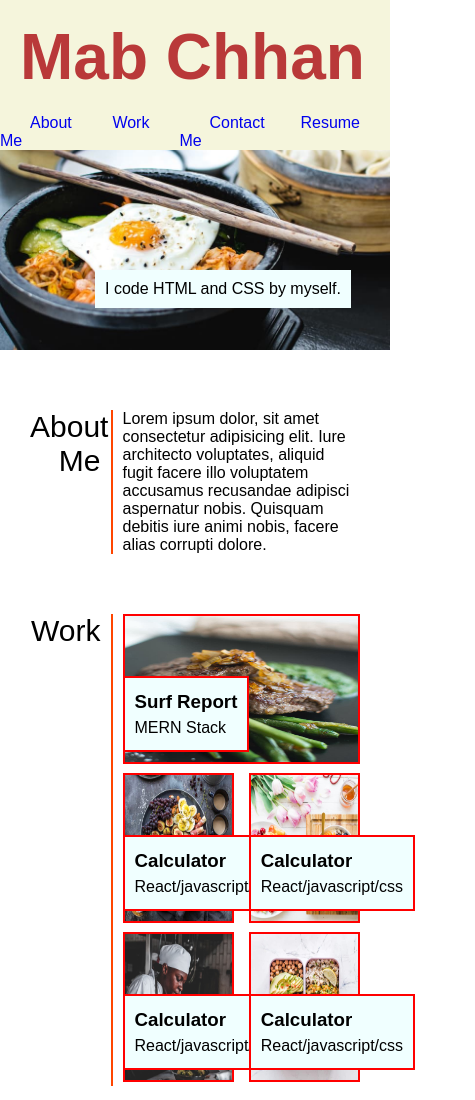
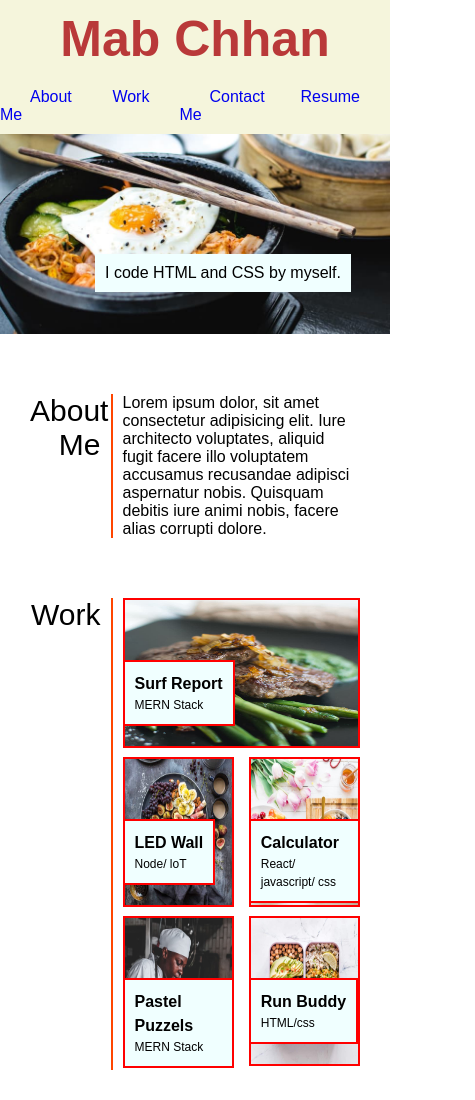
Before and after one commit to mabchhan/mabchhan-module2challenge, a plain HTML site: page index.html in a window 390 px wide. Shown: the top 1100 px of the page, 475 px wide, since content can reach past the window. Drawn offline with Linux system fonts and the light colour scheme.

Commit message:
continue on html, css and media query

```diff
--- a/assets/css/style.css
+++ b/assets/css/style.css
@@ -131,13 +131,19 @@ main {
   flex: 1 30%; /* flex-grow: 1; flex-basis: 20%; */
   list-style: none;
   gap: 5px;
+  /* overflow: hidden; */
 }
 
 .content-work ul li {
   position: relative;
   flex: 1 40%;
   padding-left: 10px;
+  /* transition: all 0.4s; */
 }
+
+/* .content-work ul li:focus {
+  transform: scale(1.1);
+} */
 
 .content-work ul li div {
   position: absolute;
@@ -154,12 +160,19 @@ main {
   border: 2px solid red;
   background-size: cover;
   background-position: center;
+  /* transition: all 0.4s; */
 }
 
-.content-work ul img:hover {
+.content-work ul a img:hover
+/* .content-work ul img:active */ {
   cursor: pointer;
   filter: brightness(90%);
+  /* transform: scale(1.1); */
   /* opacity: 90%; */
+}
+
+.content-work ul a img:active {
+  transform: scale(1.1);
 }
 
 .content-work ul li:first-child {
@@ -174,9 +187,45 @@ main {
   display: flex;
   justify-content: space-between;
   list-style: none;
-  padding: 0px 20px;
+  /* margin: 0px 20px; */
 }
 
 .content-contactme li a {
   text-decoration: none;
+  margin: 0px 20px;
 }
+
+@media (max-width: 874px) {
+  header {
+    flex-direction: column;
+    padding-bottom: 10px;
+  }
+
+  header h1 {
+    padding-top: 10px;
+    font-size: 50px;
+  }
+
+  .content-contactme ul {
+    flex-wrap: wrap;
+    justify-content: flex-start;
+    gap: 10px;
+  }
+}
+
+@media (max-width: 718px) {
+  .content-work ul div {
+    padding: 5px;
+  }
+  .content-work ul div h3 {
+    font-size: 16px;
+  }
+
+  .content-work ul div p {
+    font-size: 12px;
+  }
+
+  .content-contactme ul {
+    flex-wrap: wrap;
+  }
+}
--- a/index.html
+++ b/index.html
@@ -10,8 +10,11 @@
   </head>
 
   <body>
+    <!-- header -->
     <header>
       <h1>Mab Chhan</h1>
+
+      <!-- navigation -->
       <nav>
         <ul>
           <li><a href="#aboutme">About Me</a></li>
@@ -22,8 +25,12 @@
       </nav>
     </header>
 
+    <!-- body -->
     <main>
+      <!--  -->
       <section class="hero" role="img" aria-label="banner image"></section>
+
+      <!-- section about me -->
       <section id="aboutme" class="content">
         <aside>
           <p>About Me</p>
@@ -35,50 +42,73 @@
             accusamus recusandae adipisci aspernatur nobis. Quisquam debitis
             iure animi nobis, facere alias corrupti dolore.
           </p>
-          <!-- <section><img src="assets/images/gallery-3.jpg" alt="" /></section> -->
         </section>
       </section>
+
+      <!-- section work -->
       <section id="work" class="content">
         <aside><p>Work</p></aside>
         <section class="content-work">
           <ul>
             <li>
-              <img src="assets/images/gallery-2.jpg" alt="" />
+              <a
+                href="https://github.com/mabchhan?tab=repositories"
+                target="_blank"
+                ><img src="assets/images/gallery-2.jpg" alt="" />
+              </a>
               <div>
                 <h3>Surf Report</h3>
                 <p>MERN Stack</p>
               </div>
             </li>
             <li>
-              <img src="assets/images/gallery-3.jpg" alt="" />
+              <a
+                href="https://github.com/mabchhan?tab=repositories"
+                target="_blank"
+                ><img src="assets/images/gallery-3.jpg" alt="" />
+              </a>
               <div>
-                <h3>Calculator</h3>
-                <p>React/javascript/css</p>
+                <h3>LED Wall</h3>
+                <p>Node/ loT</p>
               </div>
             </li>
             <li>
-              <img src="assets/images/gallery-4.jpg" alt="" />
+              <a
+                href="https://github.com/mabchhan?tab=repositories"
+                target="_blank"
+                ><img src="assets/images/gallery-4.jpg" alt="" />
+              </a>
               <div>
                 <h3>Calculator</h3>
-                <p>React/javascript/css</p>
+                <p>React/ javascript/ css</p>
               </div>
             </li>
             <li>
-              <img src="assets/images/gallery-5.jpg" alt="" />
+              <a
+                href="https://github.com/mabchhan?tab=repositories"
+                target="_blank"
+                ><img src="assets/images/gallery-5.jpg" alt="" />
+              </a>
               <div>
-                <h3>Calculator</h3>
-                <p>React/javascript/css</p>
+                <h3>Pastel Puzzels</h3>
+                <p>MERN Stack</p>
               </div>
             </li>
             <li>
-              <img src="assets/images/gallery-6.jpg" alt="" />
+              <a
+                href="https://github.com/mabchhan?tab=repositories"
+                target="_blank"
+                ><img src="assets/images/gallery-6.jpg" alt="" />
+              </a>
               <div>
-                <h3>Calculator</h3>
-                <p>React/javascript/css</p>
+                <h3>Run Buddy</h3>
+                <p>HTML/css</p>
               </div>
             </li>
           </ul>
         </section>
+
+        <!-- section contact me -->
       </section>
       <section id="contactme" class="content">
         <aside><p>Contact Me</p></aside>
@@ -86,12 +116,22 @@
           <ul>
             <li><a href="tel:7145105408">714 510 5408</a></li>
             <li><a href="mailto:mabchhan@gmail.com">mabchhan@gmail.com</a></li>
-            <li><a href="#">Github</a></li>
+            <li>
+              <a
+                href="https://github.com/mabchhan?tab=repositories"
+                target="_blank"
+              >
+                Github</a
+              >
+            </li>
             <li><a href="#">Twitter</a></li>
             <li><a href="#">Spotify</a></li>
           </ul>
         </section>
       </section>
     </main>
+    <!-- <footer>
+      <p>&copy; right.</p>
+    </footer> -->
   </body>
 </html>
```
